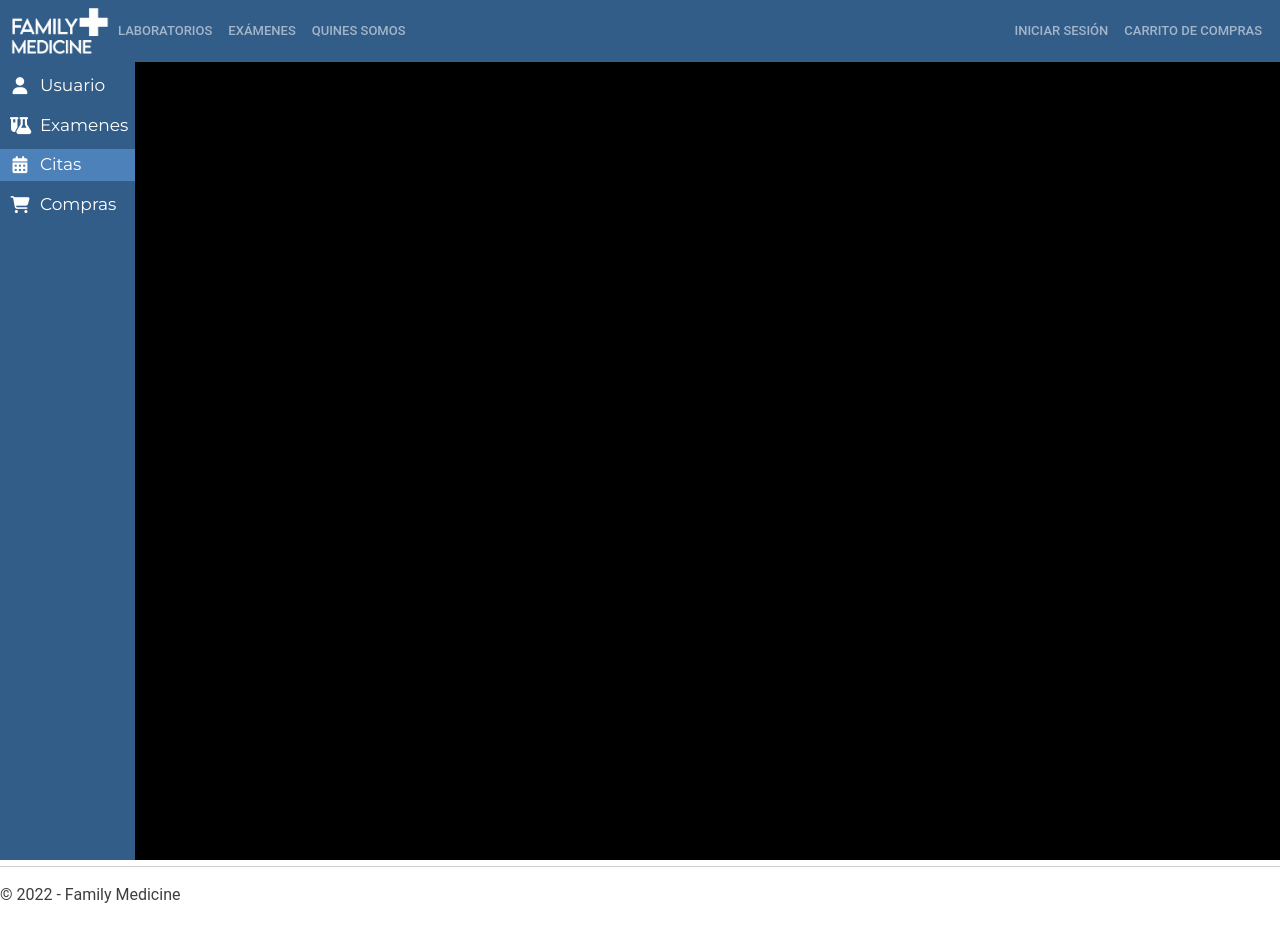
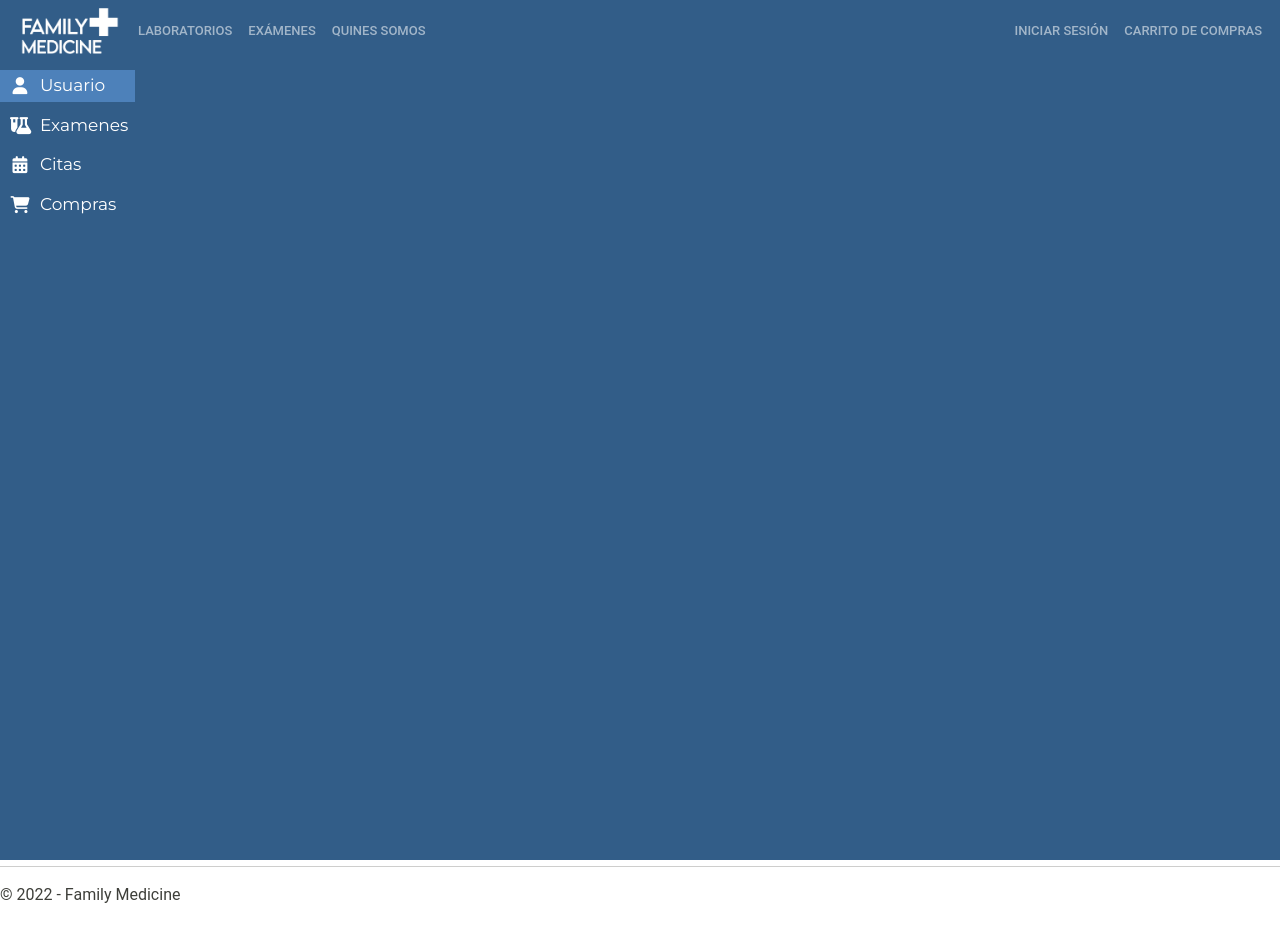
Before and after one commit to cristopher9730/Family-Medicine, an ASP.NET MVC app: page /DashboardUsuario/DashboardUsuario in a window 1280 px wide. Run offline with ASP.NET Core 8 and stand-ins for ASP.NET MVC 5, Linux system fonts and the light colour scheme; the project's own start-up code is not run, and a stand-in starts its controllers and pages; some libraries are stand-ins or nearby versions.

Commit message:
Dashboard usuario contenido

```diff
--- a/FamilyMedicine/Content/css/DashBoard.css
+++ b/FamilyMedicine/Content/css/DashBoard.css
@@ -20,6 +20,13 @@
     margin-left: 0% !important;
 }
 
+img,
+svg {
+    vertical-align: middle;
+    margin-left: 10px !important;
+    margin-right: 10px !important;
+}
+
 /*=====================================
                   dashboard
  ========================================*/
@@ -39,9 +46,11 @@
     justify-content: flex-start;
     align-items: center;
     background-color: #325D88;
-    height: 100vh;
+    height: 70vh;
     width: 135px;
     padding-top: 10px;
+    position: fixed;
+    z-index: 123123;
 }
 
 .contenedorDeOpcionesDelNav {
@@ -122,5 +131,5 @@
 .contenedorDeHeader {
     width: 100%;
     height: 100vh;
-    background-color: #000000;
+    background-color: #325D88;
 }
--- a/FamilyMedicine/Views/DashboardUsuario/DashboardUsuario.cshtml
+++ b/FamilyMedicine/Views/DashboardUsuario/DashboardUsuario.cshtml
@@ -10,7 +10,7 @@
 
 <section class="ContenedorDeDashboard">
     <section class="contenedorDeNav">
-        <a href="" class="mb-2 contenedorDeOpcionesDelNav">
+        <a href="" class="mb-2 contenedorDeOpcionesDelNav active">
             <i class="fa-solid fa-user"></i>
             <p class="ContenedorDeNombre">Usuario</p>
         </a>
@@ -18,7 +18,7 @@
             <i class="fa-solid fa-flask-vial"></i>
             <p class="ContenedorDeNombre">Examenes</p>
         </a>
-        <a href="" class="mb-2 contenedorDeOpcionesDelNav active">
+        <a href="" class="mb-2 contenedorDeOpcionesDelNav ">
             <i class="fa-solid fa-calendar-days"></i>
             <p class="ContenedorDeNombre">Citas</p>
         </a>
```
